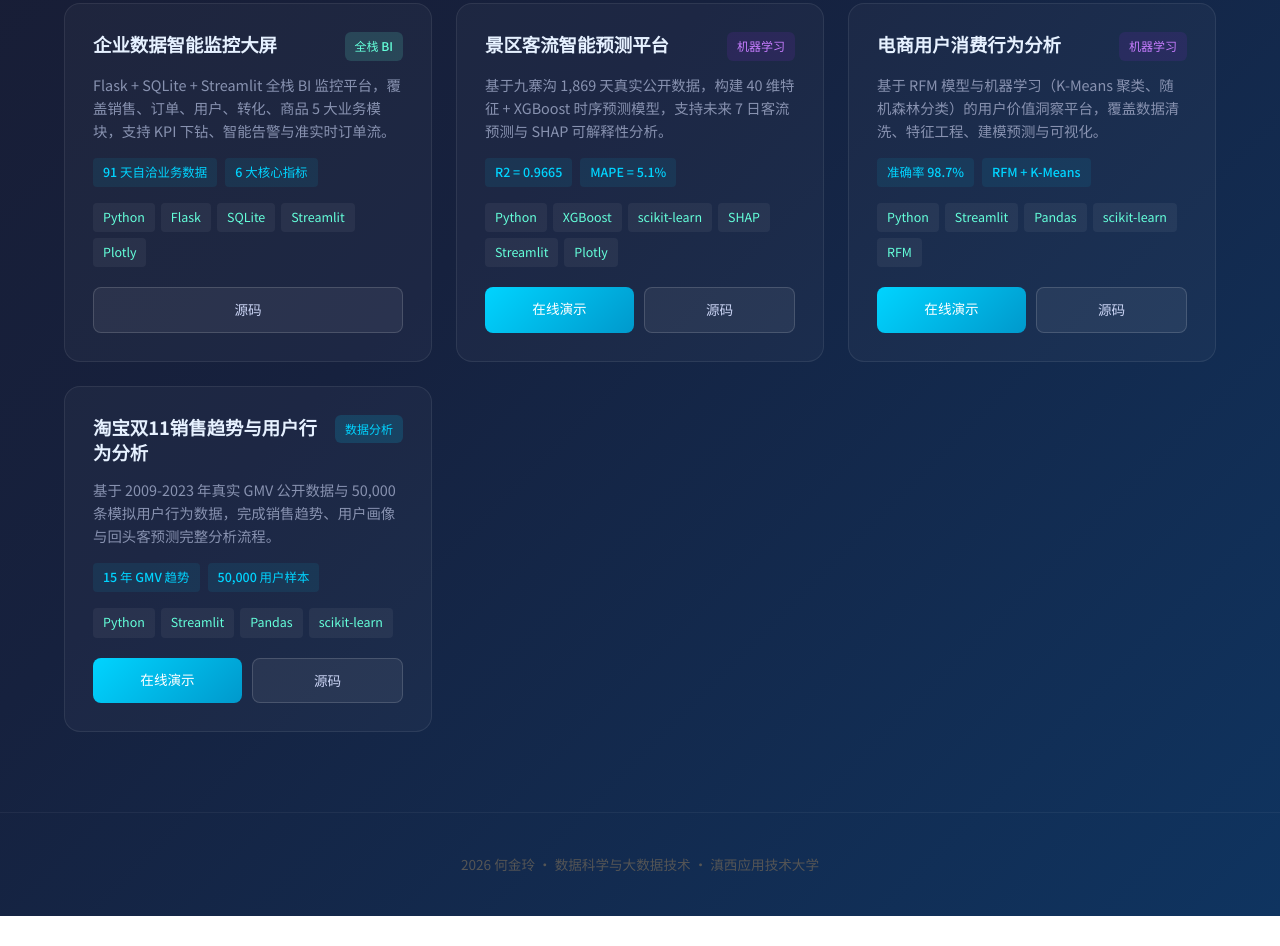
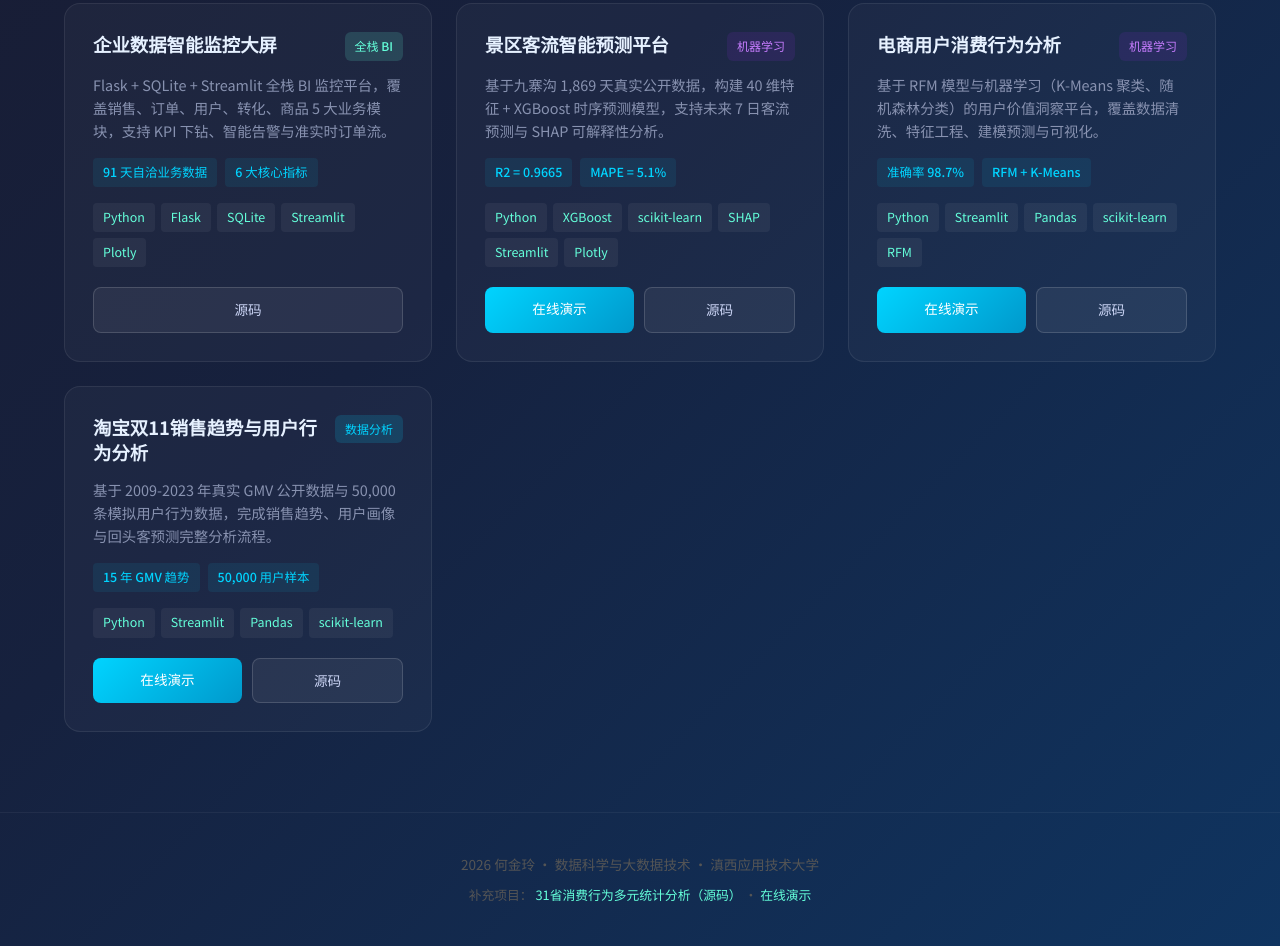
Before and after one commit to hjl-beautiful/hjl-beautiful.github.io, a plain HTML site: page index.html in a window 1280 px wide. Shown: the part 774-1720 px from the top of the page. Before the commit the page ends 1690 px from the top, so only its background shows below. Drawn offline with Linux system fonts and the light colour scheme.

Commit message:
feat: 在 footer 添加 31省消费分析项目的源码与在线演示链接

```diff
--- a/index.html
+++ b/index.html
@@ -474,6 +474,11 @@
     <footer>
         <div class="container">
             <p>2026 何金玲 · 数据科学与大数据技术 · 滇西应用技术大学</p>
+            <p style="margin-top: 8px; font-size: 0.8rem;">
+                补充项目：
+                <a href="https://github.com/hjl-beautiful/Consumption-Analysis-of-China-s-31-Provinces" target="_blank" rel="noopener noreferrer" style="color: #64ffda; text-decoration: none;">31省消费行为多元统计分析（源码）</a> ·
+                <a href="https://hjl-beautiful.github.io/31省消费分析.html" target="_blank" rel="noopener noreferrer" style="color: #64ffda; text-decoration: none;">在线演示</a>
+            </p>
         </div>
     </footer>
 </body>
```
